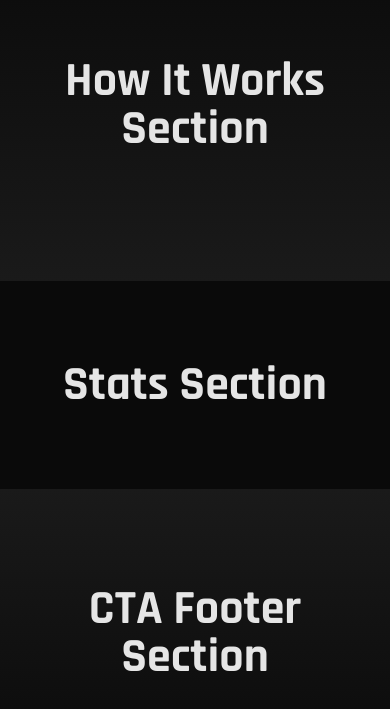
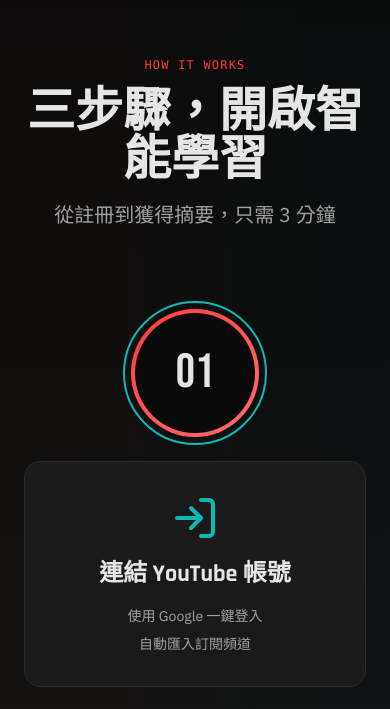
Before and after one commit to Darren901/tube-mind, a Next.js app: page / in a window 390 px wide. Shown: the part 6005-6714 px from the top of the page. Built offline with nearby package versions, Linux system fonts and the light colour scheme; no server answers.

Commit message:
feat: implement How It Works section with 3-step timeline
- Add 3 numbered steps with circular badges
- Dashed connection lines between steps
- Step cards with icons (LogIn, ListChecks, CheckCircle)
- Bottom CTA button with hover effects
- Scroll-triggered stagger animations

```diff
--- a/components/landing/HowItWorks.tsx
+++ b/components/landing/HowItWorks.tsx
@@ -1,12 +1,137 @@
 'use client'
 
+import { motion, useInView } from 'framer-motion'
+import { useRef } from 'react'
+import { LogIn, ListChecks, CheckCircle } from 'lucide-react'
+
 export function HowItWorks() {
+  const ref = useRef(null)
+  const isInView = useInView(ref, { once: true, amount: 0.2 })
+
+  const steps = [
+    {
+      number: '01',
+      icon: LogIn,
+      iconColor: 'text-brand-tiffany',
+      title: '連結 YouTube 帳號',
+      description: ['使用 Google 一鍵登入', '自動匯入訂閱頻道']
+    },
+    {
+      number: '02',
+      icon: ListChecks,
+      iconColor: 'text-brand-red',
+      title: '選擇想追蹤的頻道',
+      description: ['點擊「立即更新」抓取最新影片', 'AI 自動開始生成摘要']
+    },
+    {
+      number: '03',
+      icon: CheckCircle,
+      iconColor: 'text-brand-tiffany',
+      title: '輕鬆閱讀摘要',
+      description: ['摘要完成後立即通知', '隨時查看、搜尋、管理']
+    }
+  ]
+
   return (
-    <section className="py-32 bg-gradient-to-b from-bg-primary to-bg-secondary">
-      <div className="max-w-7xl mx-auto px-6">
-        <div className="text-center">
-          <h2 className="text-5xl font-bold">How It Works Section</h2>
+    <section ref={ref} className="py-32 bg-gradient-to-b from-bg-primary to-bg-secondary relative overflow-hidden">
+      {/* Background glow */}
+      <div className="absolute inset-0 flex items-center justify-center">
+        <div className="w-full h-full bg-gradient-to-r from-brand-red/5 via-transparent to-brand-tiffany/5 blur-[100px]" />
+      </div>
+
+      <div className="max-w-7xl mx-auto px-6 relative z-10">
+        {/* Header */}
+        <div className="text-center mb-20">
+          <motion.div
+            initial={{ opacity: 0 }}
+            animate={isInView ? { opacity: 1 } : {}}
+            transition={{ duration: 0.6 }}
+            className="font-mono text-xs text-brand-red mb-4 tracking-widest"
+          >
+            HOW IT WORKS
+          </motion.div>
+
+          <motion.h2
+            initial={{ opacity: 0, y: 20 }}
+            animate={isInView ? { opacity: 1, y: 0 } : {}}
+            transition={{ duration: 0.6, delay: 0.1 }}
+            className="font-rajdhani text-5xl font-bold text-text-primary mb-4"
+          >
+            三步驟，開啟智能學習
+          </motion.h2>
+
+          <motion.p
+            initial={{ opacity: 0 }}
+            animate={isInView ? { opacity: 1 } : {}}
+            transition={{ duration: 0.6, delay: 0.2 }}
+            className="font-ibm text-xl text-text-secondary"
+          >
+            從註冊到獲得摘要，只需 3 分鐘
+          </motion.p>
         </div>
+
+        {/* Steps */}
+        <div className="grid md:grid-cols-3 gap-8 mb-16">
+          {steps.map((step, index) => {
+            const Icon = step.icon
+
+            return (
+              <motion.div
+                key={index}
+                initial={{ opacity: 0, x: -50 }}
+                animate={isInView ? { opacity: 1, x: 0 } : {}}
+                transition={{ duration: 0.6, delay: 0.3 + index * 0.15 }}
+                className="relative"
+              >
+                {/* Connection line (not for last item) */}
+                {index < steps.length - 1 && (
+                  <div className="hidden md:block absolute top-16 left-[60%] w-[80%] h-0.5 border-t-2 border-dashed border-brand-tiffany/30" />
+                )}
+
+                {/* Number Badge */}
+                <div className="flex justify-center mb-6">
+                  <div className="relative w-32 h-32 flex items-center justify-center">
+                    <div className="absolute inset-0 bg-gradient-to-br from-brand-red to-brand-red-light rounded-full" />
+                    <div className="absolute inset-1 bg-bg-primary rounded-full" />
+                    <span className="relative font-bebas text-5xl text-text-primary z-10">{step.number}</span>
+                    <div className="absolute -inset-2 border-2 border-brand-tiffany rounded-full" />
+                  </div>
+                </div>
+
+                {/* Card */}
+                <div className="bg-bg-secondary p-8 rounded-2xl border border-bg-tertiary">
+                  <div className="flex justify-center mb-4">
+                    <Icon className={`w-12 h-12 ${step.iconColor}`} />
+                  </div>
+
+                  <h3 className="font-rajdhani text-2xl font-bold text-text-primary text-center mb-4">
+                    {step.title}
+                  </h3>
+
+                  <div className="space-y-2">
+                    {step.description.map((desc, i) => (
+                      <p key={i} className="font-ibm text-text-secondary text-center text-sm">
+                        {desc}
+                      </p>
+                    ))}
+                  </div>
+                </div>
+              </motion.div>
+            )
+          })}
+        </div>
+
+        {/* CTA */}
+        <motion.div
+          initial={{ opacity: 0, y: 30 }}
+          animate={isInView ? { opacity: 1, y: 0 } : {}}
+          transition={{ duration: 0.6, delay: 1 }}
+          className="text-center"
+        >
+          <button className="px-12 py-5 bg-gradient-to-r from-brand-red to-brand-red-light text-white font-rajdhani font-bold text-xl rounded-lg hover:scale-105 hover:shadow-2xl hover:shadow-brand-red/50 transition-all">
+            立即開始使用 TubeMind
+          </button>
+        </motion.div>
       </div>
     </section>
   )
```
